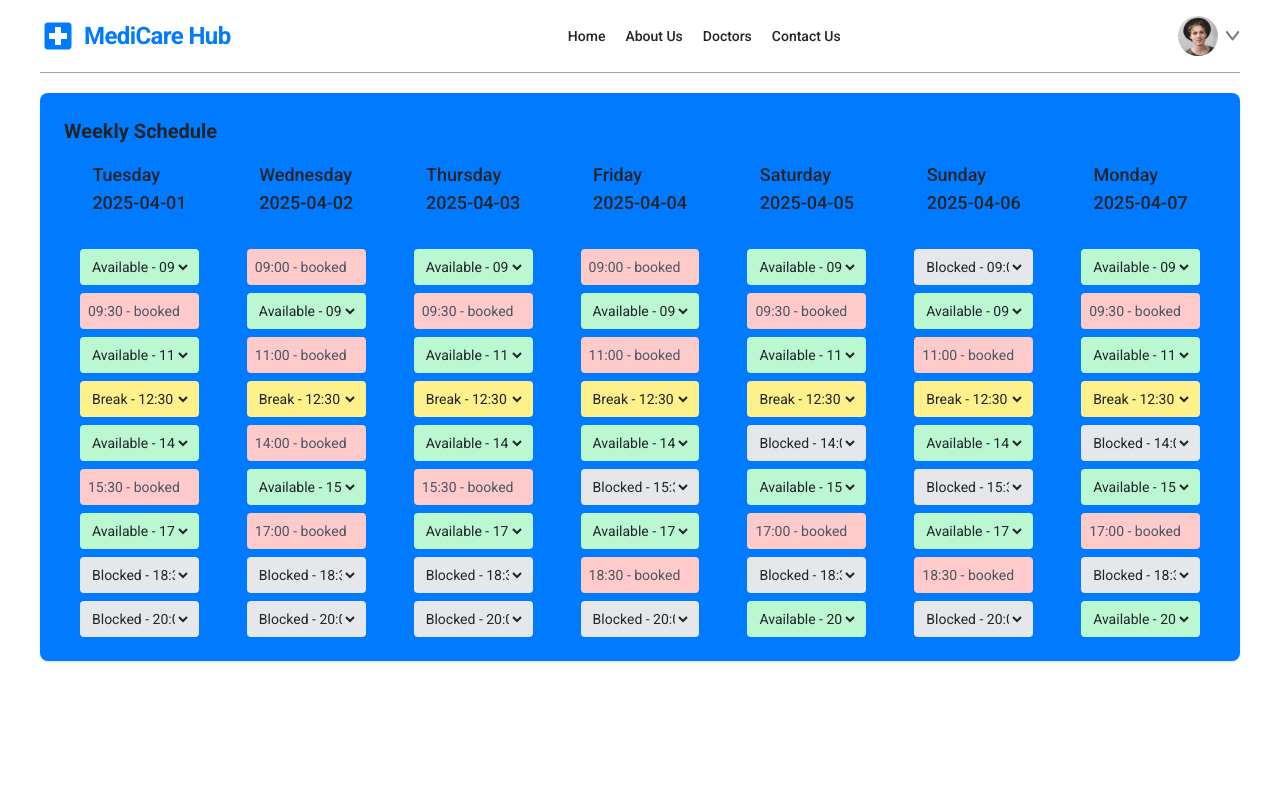
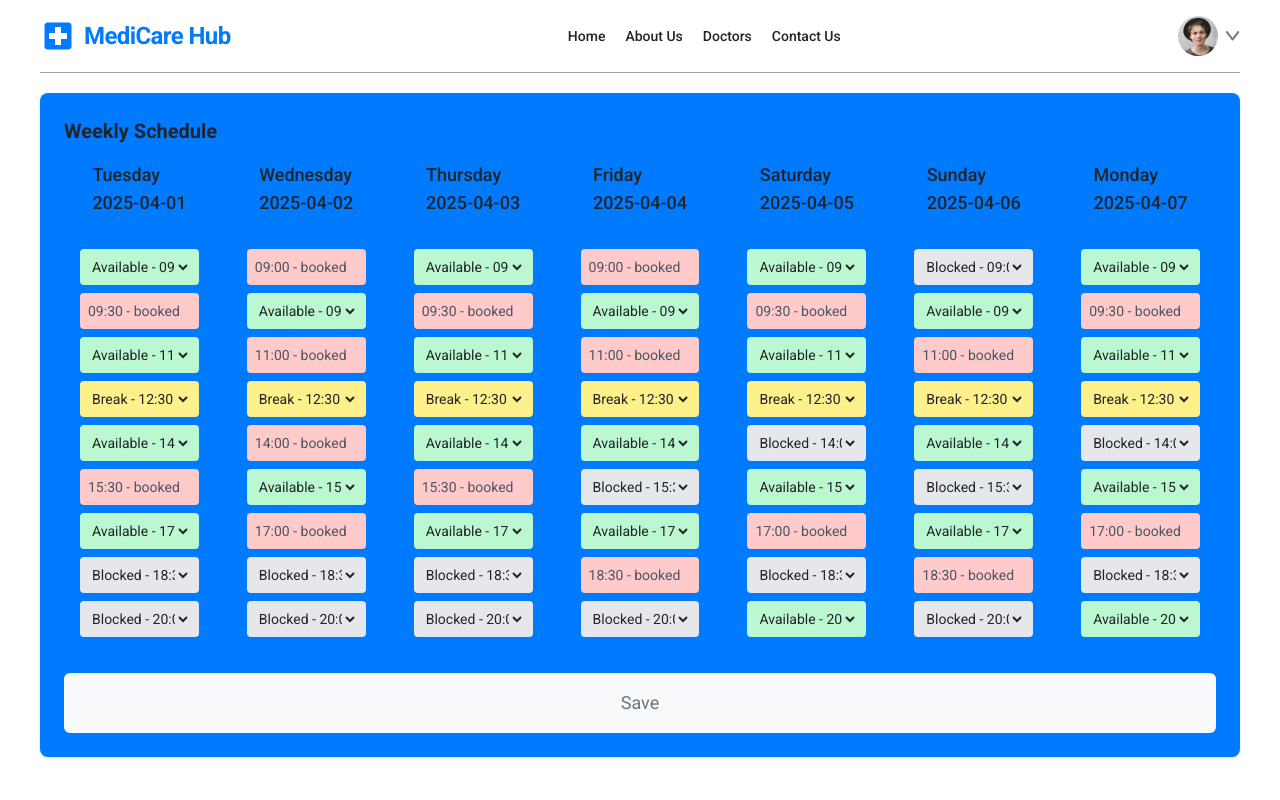
Before and after one commit to briansimiyuj/doctor-appointment-app, a React (Vite) app: page /schedule in a window 1280 px wide. Shown: the top 800 px of the page. Built offline with nearby package versions, Linux system fonts and the light colour scheme; a web font is replaced by a local one.

Commit message:
Add save button to Weekly Calendar component

```diff
--- a/src/components/Schedule/WeeklyCalendar.tsx
+++ b/src/components/Schedule/WeeklyCalendar.tsx
@@ -87,6 +87,11 @@ const WeeklyCalendar: React.FC = ()=>{
 
             </div>
 
+
+            <button
+                className="w-full px-6 py-3 mt-9 text-base bg-secondary-bg text-primary-bg rounded-md hover:bg-white transition-all duration-300 ease-in-out sm:w-full sm:px-8 sm:py-4 sm:text-lg"
+            >Save</button>
+
         </div>
 
     )
```
Also changed, not shown: 1 other file (tests, documents, lock files or other folders).
